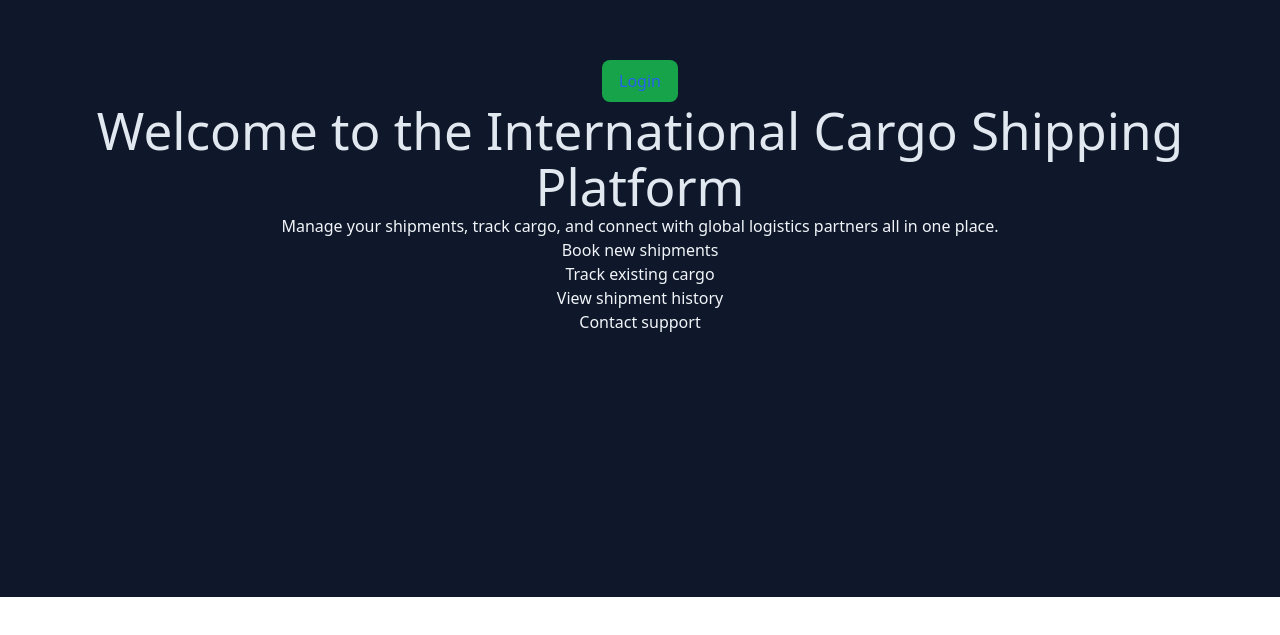
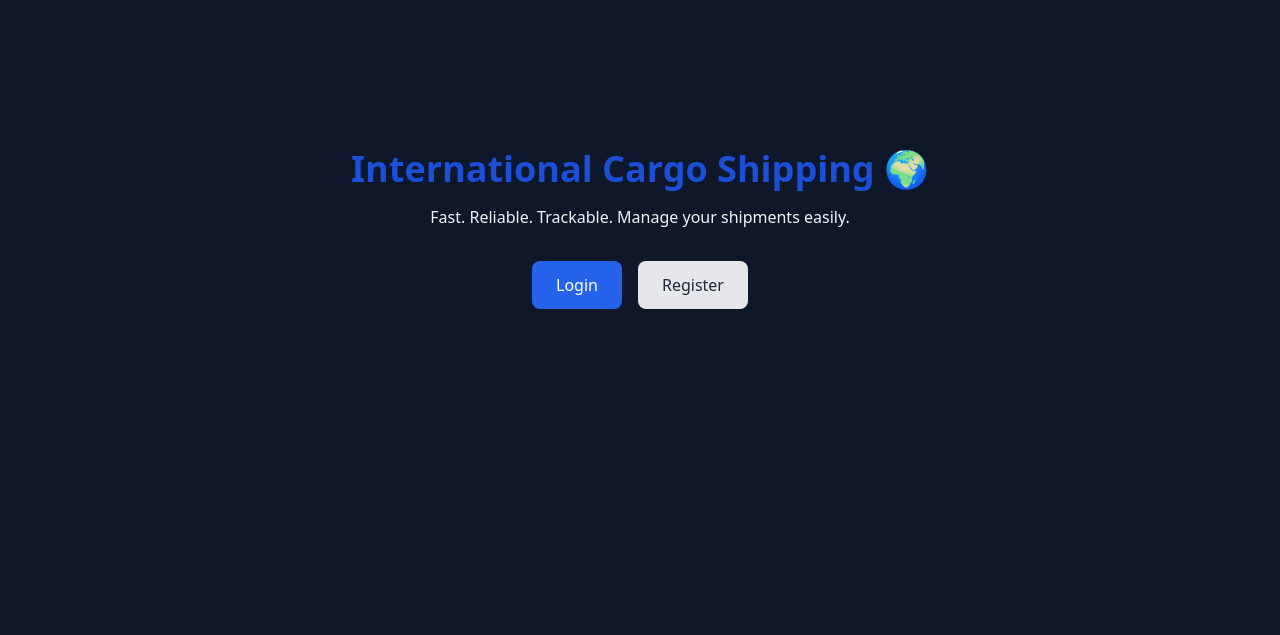
Before and after one commit to EsmoAghamedova/International-Cargo-Shipping-Platform, a React (Vite) app: page /#/ in a window 1280 px wide. Shown: the part 203-838 px from the top of the page. Before the commit the page ends 800 px from the top, so only its background shows below. Built offline with nearby package versions, Linux system fonts and the light colour scheme.

Commit message:
test commit

```diff
--- a/src/App.tsx
+++ b/src/App.tsx
@@ -64,14 +64,6 @@ function App() {
             </ProtectedRoute>
           }
         />
-        <Route
-          path="/company/requests"
-          element={
-            <ProtectedRoute role="COMPANY_ADMIN">
-              <CreateRequestPage />
-            </ProtectedRoute>
-          }
-        />
 
         <Route path="*" element={<p>Page not found</p>} />
       </Routes>
--- a/src/pages/HomePage.tsx
+++ b/src/pages/HomePage.tsx
@@ -1,28 +1,29 @@
-import React from 'react';
-// import { Header } from '../components/header';
-import { Button } from '../components/common/Button';
-import { Link } from 'react-router-dom';
+import { Link } from "react-router-dom";
 
-const HomePage: React.FC = () => {
+export default function HomePage() {
   return (
-    // Main content of the home page
-    <div style={{ padding: '2rem' }}>
-      <Button variant="primary">
-        <Link to="/login">Login</Link>
-      </Button>
-      <h1>Welcome to the International Cargo Shipping Platform</h1>
-      <p>
-        Manage your shipments, track cargo, and connect with global logistics
-        partners all in one place.
+    <div className="flex flex-col items-center justify-center min-h-screen bg-gradient-to-b">
+      <h1 className="text-4xl font-bold text-blue-700 mb-4">
+        International Cargo Shipping 🌍
+      </h1>
+      <p className="mb-8">
+        Fast. Reliable. Trackable. Manage your shipments easily.
       </p>
-      <ul>
-        <li>Book new shipments</li>
-        <li>Track existing cargo</li>
-        <li>View shipment history</li>
-        <li>Contact support</li>
-      </ul>
+
+      <div className="flex gap-4">
+        <Link
+          to="/login"
+          className="px-6 py-3 rounded-lg bg-blue-600 text-white font-medium hover:bg-blue-700 transition"
+        >
+          Login
+        </Link>
+        <Link
+          to="/register/user"
+          className="px-6 py-3 rounded-lg bg-gray-200 text-gray-800 font-medium hover:bg-gray-300 transition"
+        >
+          Register
+        </Link>
+      </div>
     </div>
   );
-};
-
-export default HomePage;
+}
```
